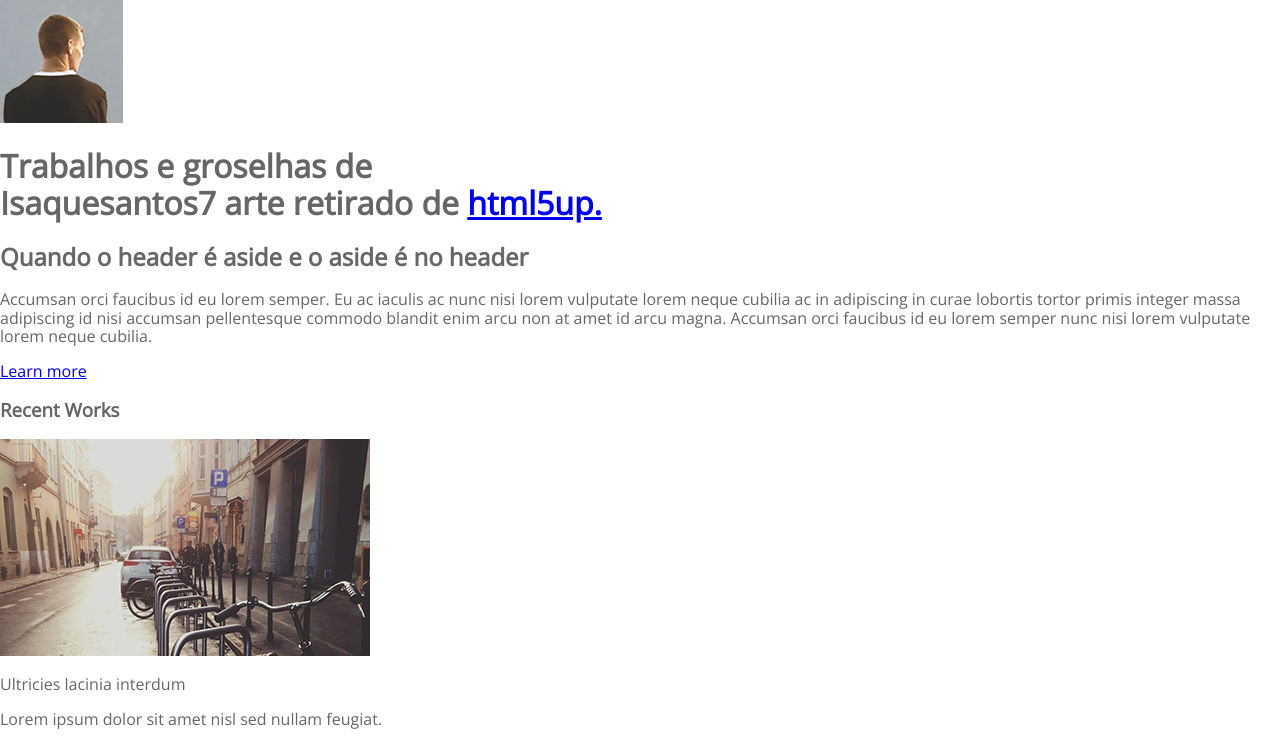
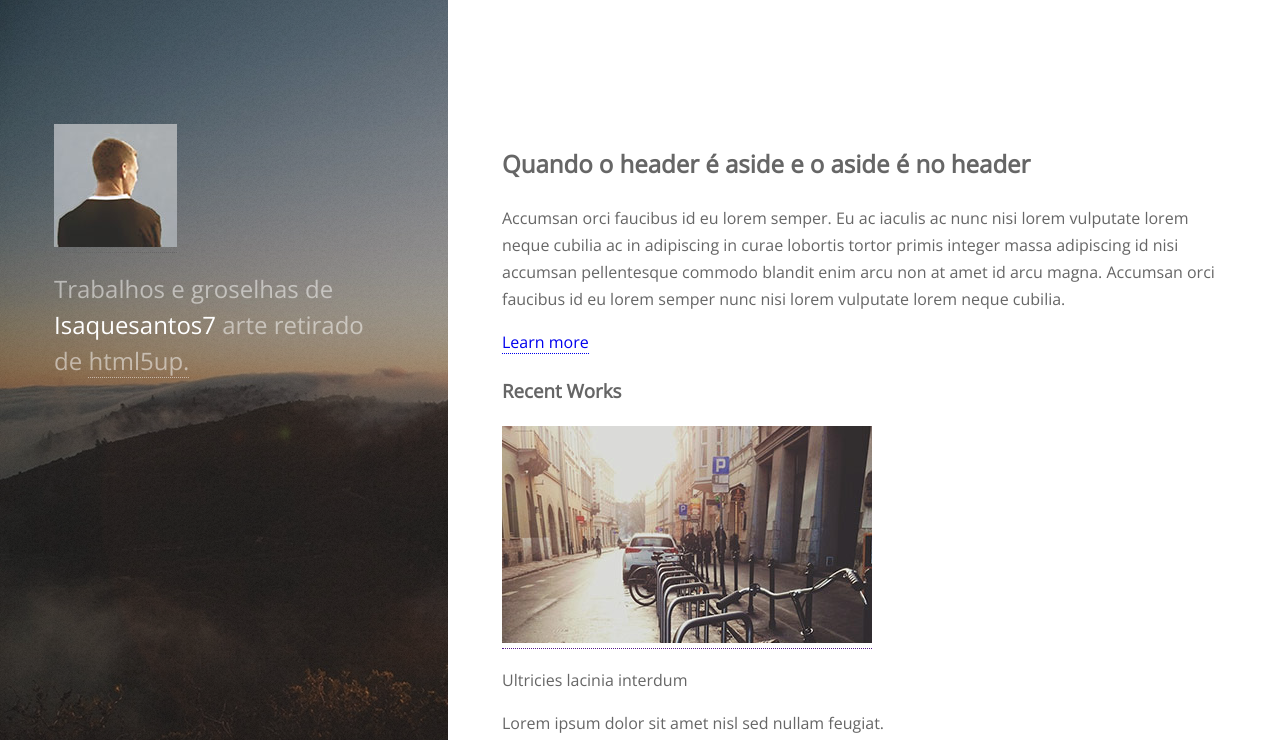
Before and after one commit to Isaquesantos7/projectStrata, a plain HTML site: page index.html in a window 1280 px wide. Shown: the top 740 px of the page. Drawn offline with nearby package versions, Linux system fonts and the light colour scheme.

Commit message:
finalizado a estrutura do css

```diff
--- a/css/style.css
+++ b/css/style.css
@@ -1,4 +1,53 @@
 body{
     font-family: 'Open Sans', Arial, Helvetica, sans-serif;
     color: #666;
+    line-height: 1.7;
 }
+
+a{
+    transition: color .2 linear;
+    text-decoration: none;
+    border-bottom: 1px dotted;
+}
+
+.main-header{
+    position: fixed;
+    top: 0;
+    left: 0;
+    height: 100%;
+    width: 35%;
+    padding: 124px 54px 72px 54px;
+    box-sizing: border-box;
+    background-image: url(../img/overlay.png), url(../img/bg.jpg);
+    background-position: left top;
+    background-size: auto, cover;
+}
+
+.main-header-title{
+    font-size: 24px;
+    line-height: 1.5;
+    font-weight: normal;
+    color: white;
+    color: rgba(255, 255, 255, .5);
+
+}
+
+.main-header-title strong{
+    color: white;
+    font-weight: normal;
+}
+
+.main-header-link{
+    color: inherit;
+}
+
+.main-header-link:hover{
+    color: #33FFE8;
+}
+
+.main-content{
+    width: 65%;
+    margin-left: 35%;
+    padding: 124px 54px 72px 54px;
+    box-sizing: border-box;
+}
--- a/index.html
+++ b/index.html
@@ -21,8 +21,8 @@
             <img src="./img/avatar.jpg" alt="logo image">
         </a>
 
-        <h1>Trabalhos e groselhas de <br><strong>Isaquesantos7</strong> arte retirado de <a
-                href="http://html5up.net">html5up.</a></h1>
+        <h1 class="main-header-title">Trabalhos e groselhas de <br><strong>Isaquesantos7</strong> arte retirado de <a
+                class="main-header-link" href="http://html5up.net">html5up.</a></h1>
     </header>
 
     <main class="main-content">
```
